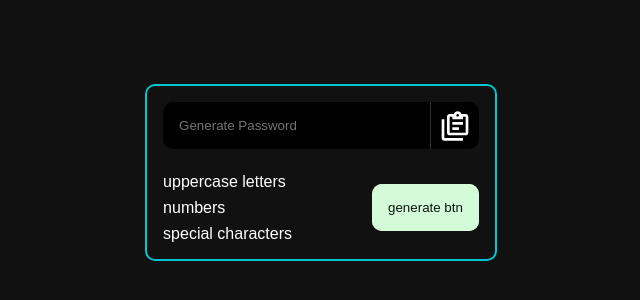
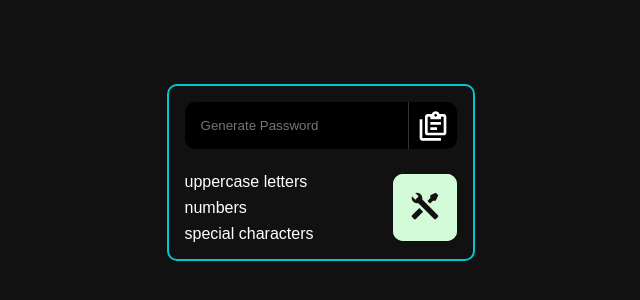
Before and after one commit to AmirManshadi/password-generator, a website built with Vite: page index.html in a window 1280 px wide. Shown: the part 228-528 px from the top of the page, without its empty margins (319-959 px from the left). Built offline with nearby package versions, Linux system fonts and the light colour scheme.

Commit message:
feat: add tool icon for generate button

```diff
--- a/index.html
+++ b/index.html
@@ -60,7 +60,19 @@
 							<span>special characters</span>
 						</label>
 					</div>
-					<button type="submit" id="submit-btn">generate btn</button>
+					<button type="submit" id="submit-btn" title="generate password">
+						<svg
+							xmlns="http://www.w3.org/2000/svg"
+							width="32"
+							height="32"
+							viewBox="0 0 24 24"
+						>
+							<path
+								fill="currentColor"
+								d="m21.71 20.29l-1.42 1.42a1 1 0 0 1-1.41 0L7 9.85A3.81 3.81 0 0 1 6 10a4 4 0 0 1-3.78-5.3l2.54 2.54l.53-.53l1.42-1.42l.53-.53L4.7 2.22A4 4 0 0 1 10 6a3.81 3.81 0 0 1-.15 1l11.86 11.88a1 1 0 0 1 0 1.41M2.29 18.88a1 1 0 0 0 0 1.41l1.42 1.42a1 1 0 0 0 1.41 0l5.47-5.46l-2.83-2.83M20 2l-4 2v2l-2.17 2.17l2 2L18 8h2l2-4Z"
+							/>
+						</svg>
+					</button>
 				</div>
 			</form>
 		</main>
```
